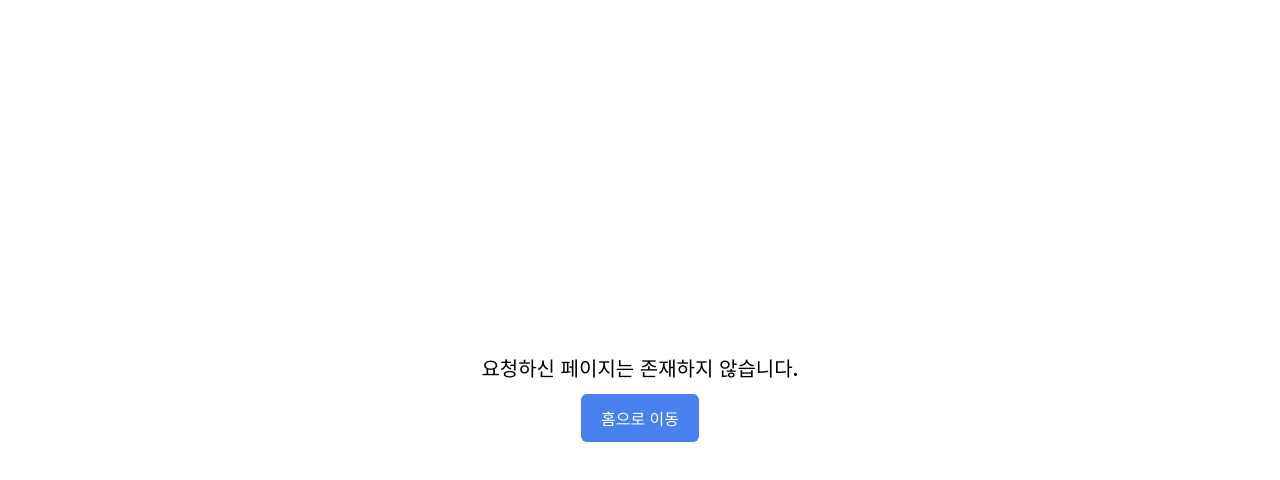
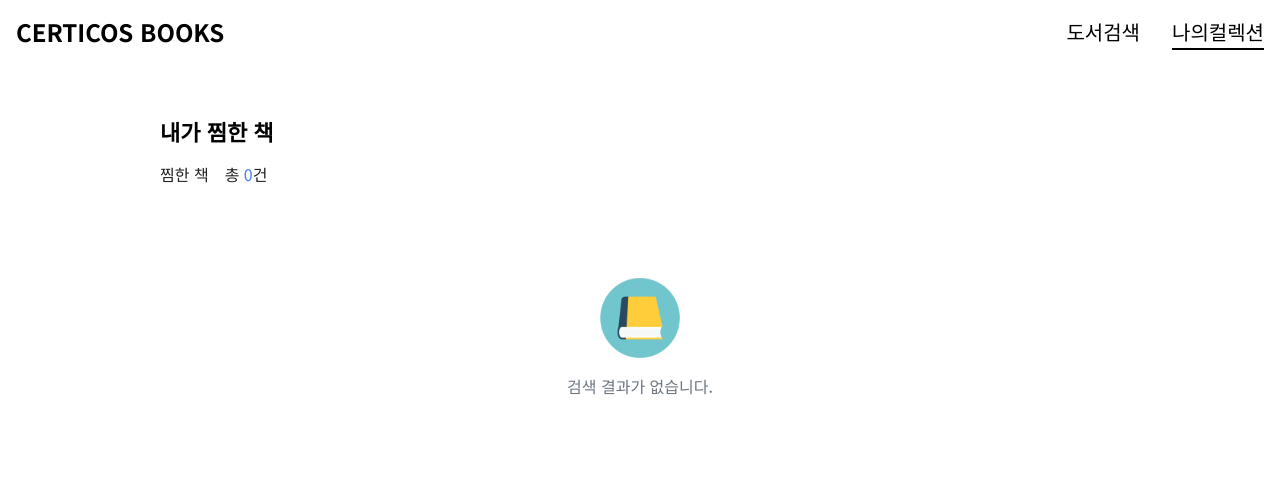
Before and after one commit to candymask0712/book-search-project, a React (Vite) app: page /liked in a window 1280 px wide. Shown: the top 480 px of the page. Built offline with nearby package versions, Linux system fonts and the light colour scheme; no server answers.

Commit message:
chore: 컬렉션 관련 컨벤션 모두 liked로 변경

```diff
--- a/src/constants/nav.ts
+++ b/src/constants/nav.ts
@@ -1,6 +1,6 @@
 export const LINKS = [
   { label: '도서검색', href: '/' },
-  { label: '나의컬렉션', href: '/favorite' }
+  { label: '나의컬렉션', href: '/liked' }
 ] as const;
 
 export const DEFAULT_LINK_HREF = LINKS[0].href;
--- a/src/pages/FavortiePage.tsx
+++ b/src/pages/LikedPage.tsx
@@ -2,7 +2,7 @@ import { useAtom } from 'jotai';
 import { likedBooksAtom } from '../atoms/liked';
 import ResultComponent from '../components/shared/result/ResultComponent';
 
-const FavoritePage: React.FC = () => {
+const LikedPage: React.FC = () => {
   const [likedBooks] = useAtom(likedBooksAtom);
 
   return (
@@ -19,4 +19,4 @@ const FavoritePage: React.FC = () => {
   );
 };
 
-export default FavoritePage;
+export default LikedPage;
--- a/src/router.tsx
+++ b/src/router.tsx
@@ -1,7 +1,7 @@
 import { createBrowserRouter } from 'react-router-dom';
 import App from './App';
 import SearchPage from './pages/SearchPage';
-import FavoritePage from './pages/FavortiePage';
+import LikedPage from './pages/LikedPage';
 import NotFound from './NotFound';
 export const router = createBrowserRouter([
   {
@@ -14,8 +14,8 @@ export const router = createBrowserRouter([
         element: <SearchPage />
       },
       {
-        path: 'favorite',
-        element: <FavoritePage />
+        path: 'liked',
+        element: <LikedPage />
       }
     ]
   }
```
